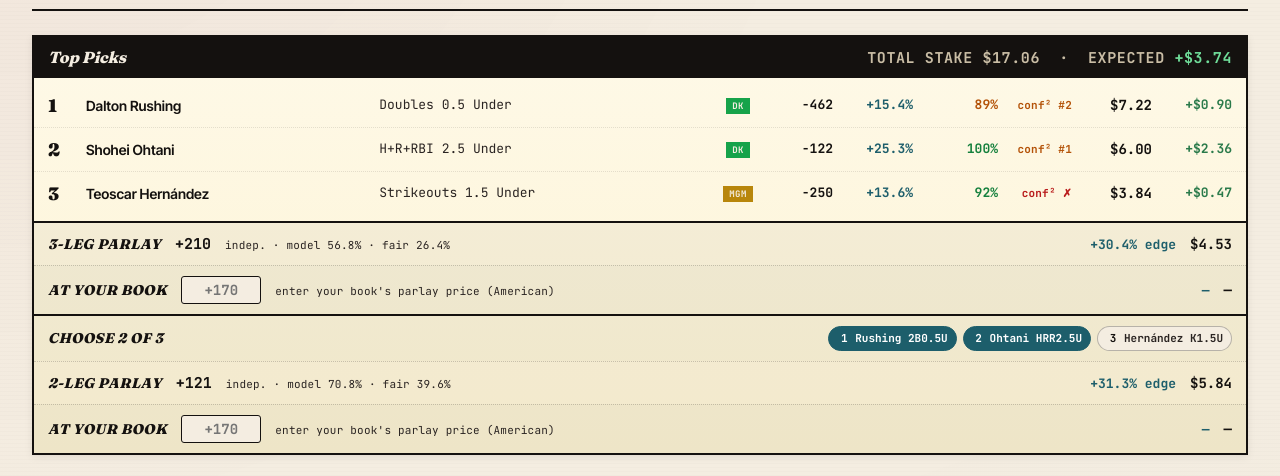
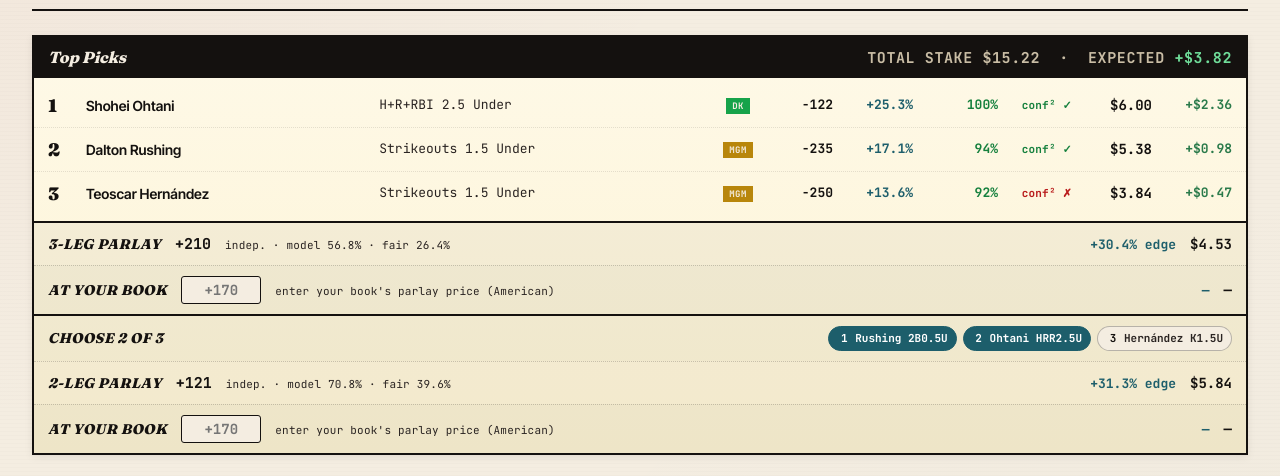
Before and after one commit to curt847/dodgers, a plain HTML site: page index.html in a window 1280 px wide. Shown: the part 314-790 px from the top of the page. Drawn offline with Linux system fonts and the light colour scheme.

Commit message:
snapshot dodgers 2026-05-15 23:06 UTC

```diff
--- a/index.html
+++ b/index.html
@@ -1353,7 +1353,7 @@ function renderGameStrip(game) {
 }
 
 // MIN_CONFIDENCE injected from config.py
-const MIN_CONFIDENCE = 0.8;
+const MIN_CONFIDENCE = 0.9;
 
 // Persisted toggle: when on, the per-player edges table also shows rows that
 // fail the confidence/positive-edge filter (visually muted), and player cards
```
